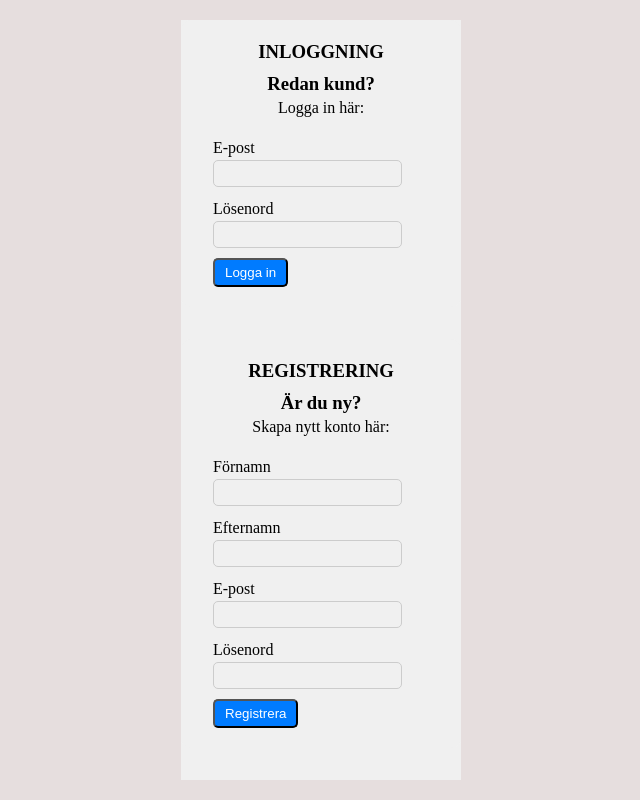
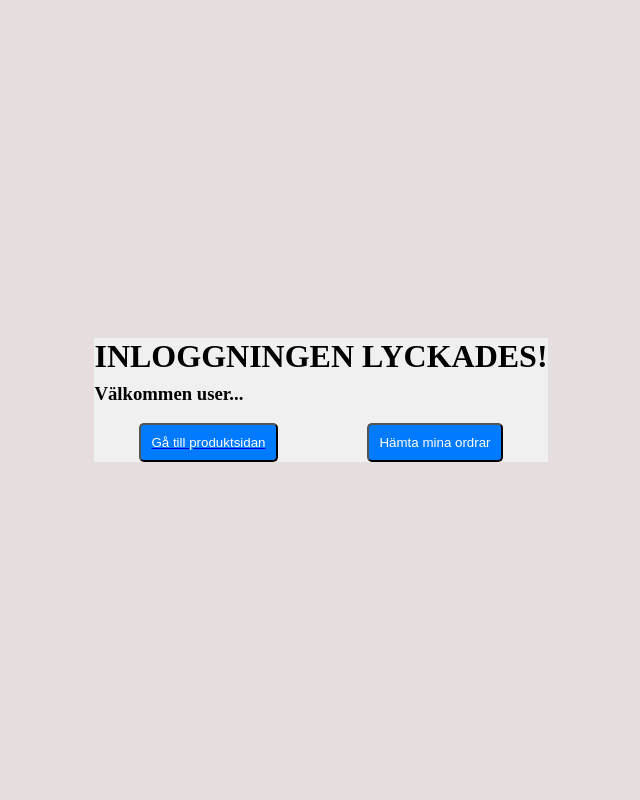
Before and after one commit to aljer80/Stripe-Checkout, a React (Vite) app in the folder client/: page /login in a window 1280 px wide. Shown: the whole page, without its empty margins (319-959 px from the left). Built offline with nearby package versions, Linux system fonts and the light colour scheme.

Commit message:
cond.rendering in return on login page + styling

```diff
--- a/client/src/Components/Login.jsx
+++ b/client/src/Components/Login.jsx
@@ -121,8 +121,14 @@ function LoginPage() {
         }
     };
 
+    //Funktion som hämtar inloggad kunds tidigare ordar
+    function getOrder(){
+        console.log("Hej från get order");
+    }
 
-  return (
+
+    return isLoggedIn ? (
+
         <div>
             <article>
                 <section>
@@ -228,7 +234,21 @@ function LoginPage() {
                 </section>
             </article>
         </div>
+    ) : (
+        <div className="is_logged_in-div">
+        <h1>Inloggningen lyckades!</h1>
+        <h3>Välkommen user... <br/></h3>
+        <br />
+        <div className="button-container">
+            <NavLink to="/products">
+                <button className="product-button">Gå till produktsidan</button>
+            </NavLink>
+            <button className="order-button" onClick={getOrder()}>Hämta mina ordrar</button>
+        </div>
+        </div>
+
     );
+
 }
 
 export default LoginPage;
--- a/client/src/assets/css/login.css
+++ b/client/src/assets/css/login.css
@@ -61,3 +61,24 @@ h1{
     text-transform: uppercase;
     margin-bottom: 0.5rem;
 }
+
+
+/* INLOGGNINGEN LYCKADES-SIDAN */
+.is_logged_in-div{
+    display: flex;
+    flex-direction: column;
+}
+
+.button-container{
+    display: flex;
+    flex-direction: row;
+    justify-content: space-around;
+}
+
+/* .product-button{
+    margin: 5px;
+}
+
+.order-button{
+    margin: 5px;
+} */
--- a/client/src/assets/css/products.css
+++ b/client/src/assets/css/products.css
@@ -1,7 +1,10 @@
 .wrapper-all_products{
+  border: 1px solid blue;
   display: flex;
   flex-direction: row;
-  width: 80%;
+  width: 95%;
+  margin-right: 10px;
+  margin-left: 10px;
 }
 
   .product-container {
@@ -57,6 +60,26 @@
   .cart-div{
     display: flex;
     flex-direction: column;
-    width: 15%;
-    margin-left: 10px;
   }
+
+  /* CART */
+  .cart-div{
+    border: 1px solid red;
+    display: flex;
+    flex-direction: column;
+    justify-content: flex-start;
+
+    align-items: flex-end;
+}
+
+.products_in_cart-div{
+    display: flex;
+}
+
+.cart-button{
+    display: flex;
+    align-content: center;
+    justify-content: flex-end;
+    width: 90%;
+    padding: 10px;
+}
```
Lines whose indentation alone changed are shown as unchanged.
